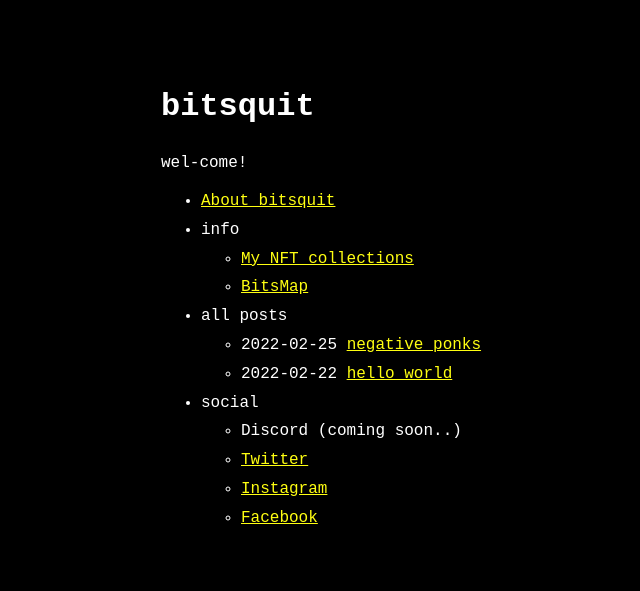
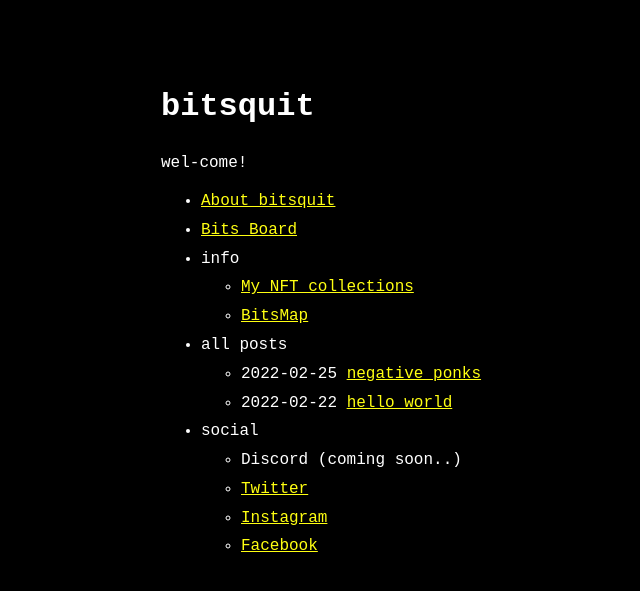
Before and after one commit to bitsquitez/bitsquitez.github.io, a Jekyll site: the page built from index.markdown, in a window 1280 px wide. Shown: the top 591 px of the page, without its empty margins (159-799 px from the left). Built offline with Jekyll 4.4.1, drawn with Linux system fonts in a browser that asks for light colours.

Commit message:
update menu.yml and bitsboard.md

```diff
--- a/_data/menu.yml
+++ b/_data/menu.yml
@@ -1,6 +1,8 @@
 entries:
   - title: About bitsquit
     url: about
+  - title: Bits Board
+    url: bitsboard
   - title: info
     entries:
       - title: My NFT collections
```
Also changed, not shown: bitsboard.md (renamed from leaderboard.md).
